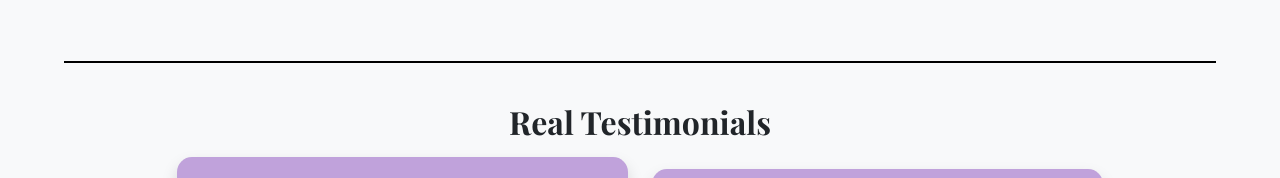
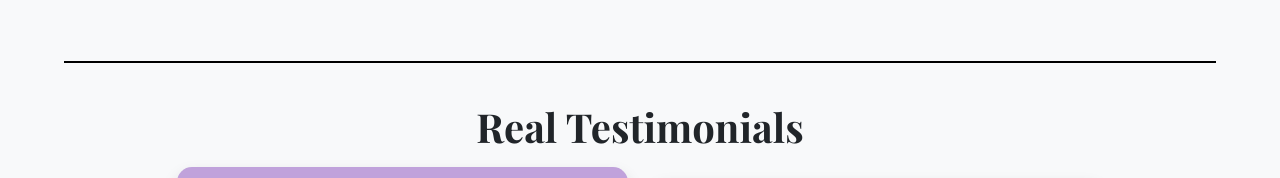
Before and after one commit to JohnBacho/Inner-Harmony, a plain HTML site: page index.html in a window 1280 px wide. Shown: the part 2846-3024 px from the top of the page. Drawn offline with nearby package versions, Linux system fonts and the light colour scheme.

Commit message:
updated h3 and h4 tags

```diff
--- a/index.html
+++ b/index.html
@@ -136,6 +136,7 @@
           <a
             style="text-decoration: none; color: inherit"
             href="https://docs.google.com/forms/d/e/1FAIpQLSevW1dYl0n3-m0O2OQiHo6_KnzUbZ19f_N8c6EcjnEOjFzSbQ/viewform?usp=header"
+            aria-label="Sign up today through our form"
             >Sign Up Today!</a
           >
         </button>
@@ -228,7 +229,7 @@
       </div>
       <div class="section-divider"></div>
       <div class="container">
-        <h2 class="text-center" id="review-title">Real Testimonials</h2>
+        <h3 class="text-center" id="review-title">Real Testimonials</h3>
 
         <!-- first row of reviews -->
         <div class="row justify-content-center mt-3">
--- a/styles.css
+++ b/styles.css
@@ -111,7 +111,6 @@ body {
   font-family: "Playfair Display", serif;
   color: #333333;
 }
-
 
 #ChannelInnerHarmony p {
   padding-top: 5px;
@@ -998,6 +997,7 @@ center {
 
 #review-title {
   font-family: "Playfair Display", serif;
+  font-size: 2.5rem;
 }
 
 .form-container {
@@ -1036,8 +1036,6 @@ textarea {
   resize: vertical;
 }
 
-
-
 .col-half {
   flex: 1;
   min-width: 300px;
@@ -1069,17 +1067,16 @@ textarea {
   }
 }
 
-.recoveringtext{
+.recoveringtext {
   max-width: 750px;
   margin: 0 auto 30px auto;
-
 }
 
-.recoveringtext h2{
+.recoveringtext h2 {
   font-family: "Playfair Display", serif;
 }
 
-.recoveringtext p{
+.recoveringtext p {
   font-family: "Lora", sans-serif;
   line-height: 1.6;
 }
@@ -1098,7 +1095,7 @@ textarea {
   max-height: 500px;
   border-radius: 50%;
   object-fit: cover;
-  box-shadow: 0 4px 12px rgba(0,0,0,0.1);
+  box-shadow: 0 4px 12px rgba(0, 0, 0, 0.1);
   transition: transform 0.3s ease;
 }
 
```
